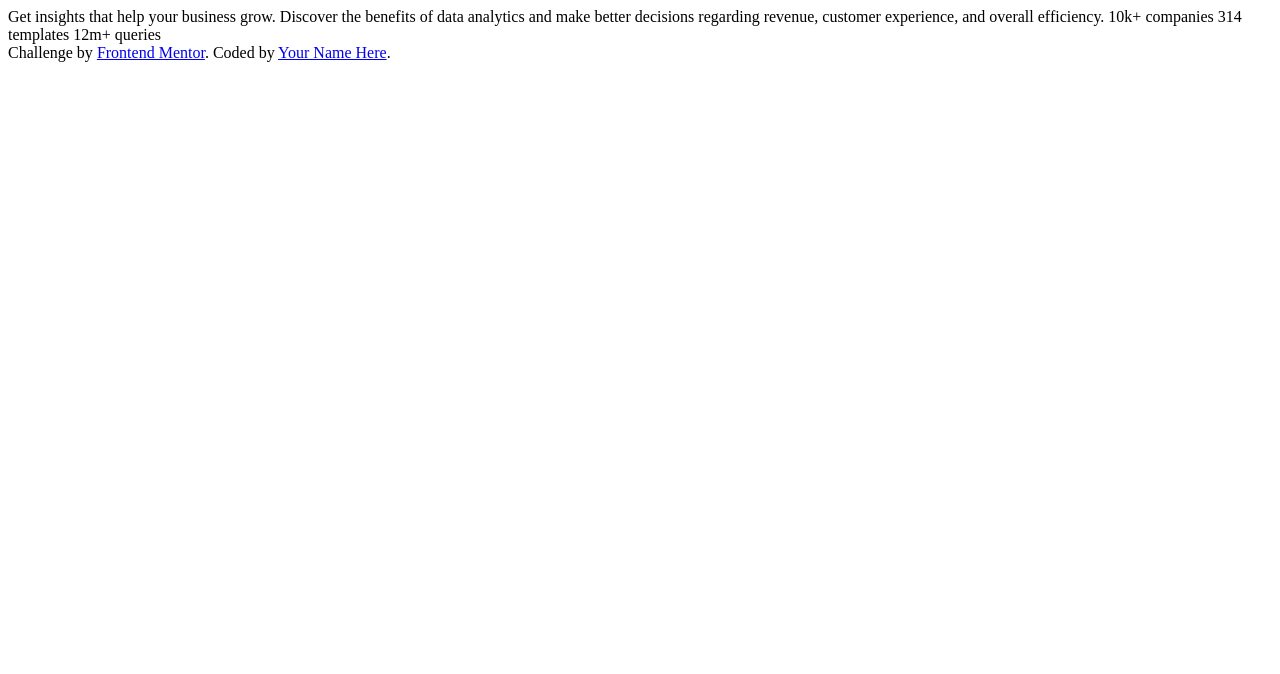
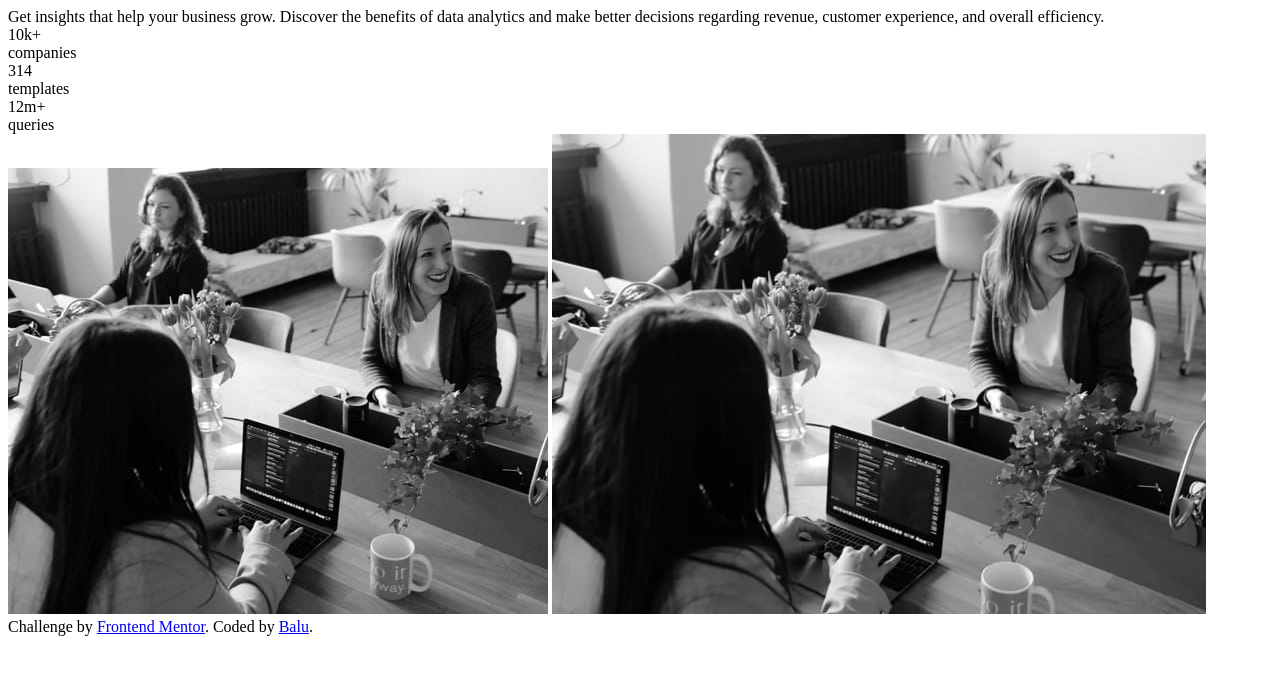
Before and after one commit to bpkelemen/stats-preview-card-component, a plain HTML site: page index.html in a window 1280 px wide. Drawn offline with Linux system fonts and the light colour scheme.

Commit message:
add HTML markup

```diff
--- a/index.html
+++ b/index.html
@@ -22,15 +22,49 @@
 		<title>Frontend Mentor | Stats preview card component</title>
 	</head>
 	<body>
-		Get insights that help your business grow. Discover the benefits of data
-		analytics and make better decisions regarding revenue, customer experience,
-		and overall efficiency. 10k+ companies 314 templates 12m+ queries
+		<div class="container">
+			<div class="card">
+				<div class="card-info">
+					<div class="card-text">
+						Get insights that help your business grow. Discover the benefits of
+						data analytics and make better decisions regarding revenue, customer
+						experience, and overall efficiency.
+					</div>
+					<div class="card-stats">
+						<div class="card-data">
+							<div class="data">10k+</div>
+							<div class="data-name">companies</div>
+						</div>
+						<div class="card-data">
+							<div class="data">314</div>
+							<div class="data-name">templates</div>
+						</div>
+						<div class="card-data">
+							<div class="data">12m+</div>
+							<div class="data-name">queries</div>
+						</div>
+					</div>
+				</div>
+				<div class="card-image">
+					<img
+						src="./images/image-header-desktop.jpg"
+						alt="office"
+						class="desktop-image"
+					/>
+					<img
+						src="./images/image-header-mobile.jpg"
+						alt="office"
+						class="mobile-image"
+					/>
+				</div>
+			</div>
+		</div>
 
 		<div class="attribution">
 			Challenge by
 			<a href="https://www.frontendmentor.io?ref=challenge" target="_blank"
 				>Frontend Mentor</a
-			>. Coded by <a href="#">Your Name Here</a>.
+			>. Coded by <a href="#">Balu</a>.
 		</div>
 	</body>
 </html>
```
